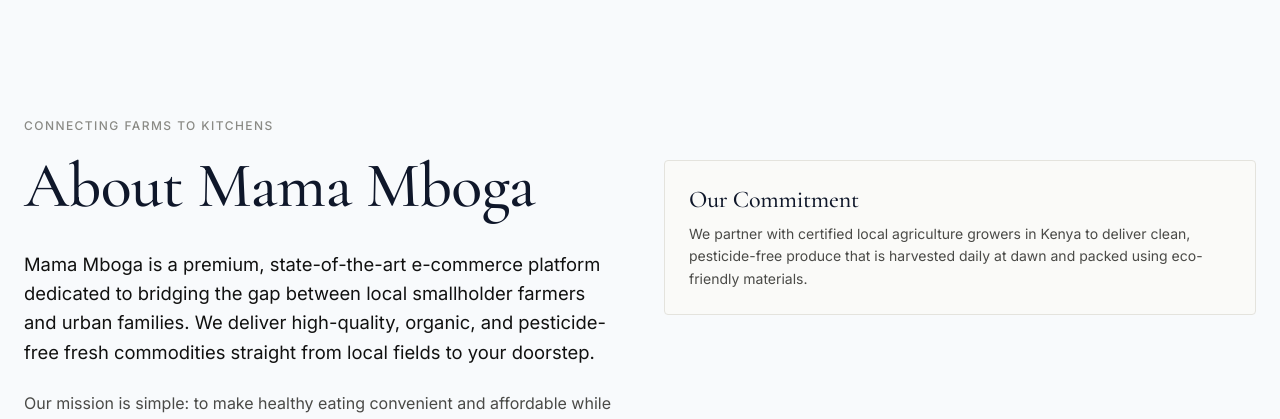
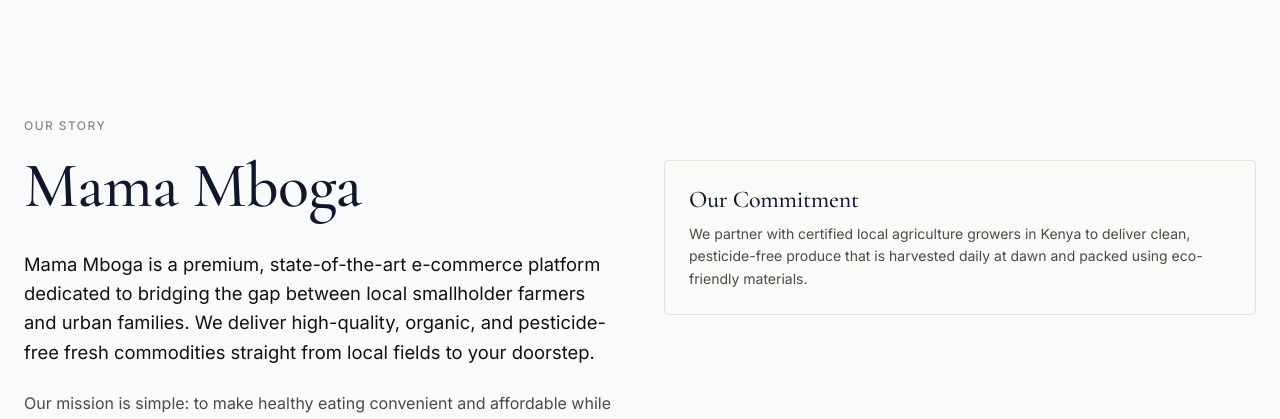
Before and after one commit to mnyando/GroceryShop, a Flask app: page /about in a window 1280 px wide. Shown: the part 73-492 px from the top of the page. Run offline with Flask 2, Linux system fonts and the light colour scheme; some libraries are stand-ins or nearby versions.

Commit message:
feat(copy): editorial eyebrows + section intros

```diff
--- a/app/templates/about.html
+++ b/app/templates/about.html
@@ -8,8 +8,8 @@
     <div class="container">
         <div class="about-grid" style="display: grid; grid-template-columns: repeat(auto-fit, minmax(320px, 1fr)); gap: var(--space-lg); align-items: start; margin-bottom: var(--space-xl);">
             <div data-reveal>
-                <span class="eyebrow">Connecting Farms to Kitchens</span>
-                <h1 style="margin-top: var(--space-xs); margin-bottom: var(--space-md);">About Mama Mboga</h1>
+                <span class="eyebrow">OUR STORY</span>
+                <h1 style="margin-top: var(--space-xs); margin-bottom: var(--space-md);">Mama Mboga</h1>
                 <p style="font-size: 1.15rem; line-height: var(--leading-normal); color: var(--color-ink); margin-bottom: var(--space-md);">
                     Mama Mboga is a premium, state-of-the-art e-commerce platform dedicated to bridging the gap between local smallholder farmers and urban families. We deliver high-quality, organic, and pesticide-free fresh commodities straight from local fields to your doorstep.
                 </p>
--- a/app/templates/index.html
+++ b/app/templates/index.html
@@ -110,7 +110,7 @@
 <section class="section section--alt" id="testimonials-section">
     <div class="container">
         <div style="margin-bottom: var(--space-lg);" data-reveal>
-            <span class="eyebrow">What People Say</span>
+            <span class="eyebrow">WHAT PEOPLE SAY</span>
             <h2 style="margin-top: var(--space-xs);">Customer Voice</h2>
         </div>
 
--- a/app/templates/shop.html
+++ b/app/templates/shop.html
@@ -6,7 +6,7 @@
 <!-- Shop Catalog Container -->
 <section class="container section" id="shop-catalog">
     <div style="margin-bottom: var(--space-lg);" data-reveal>
-        <span class="eyebrow">Our Market</span>
+        <span class="eyebrow">OUR MARKET</span>
         <h1 style="margin-top: var(--space-xs); margin-bottom: var(--space-xs);">Fresh Produce</h1>
         <p style="max-width: 600px; color: var(--color-ink-secondary);">Explore high-quality, pesticide-free, organic farm produce sourced directly from local farmers at competitive prices.</p>
     </div>
```
Also changed, not shown: tests/test_auth.py (+1 -1 lines).
